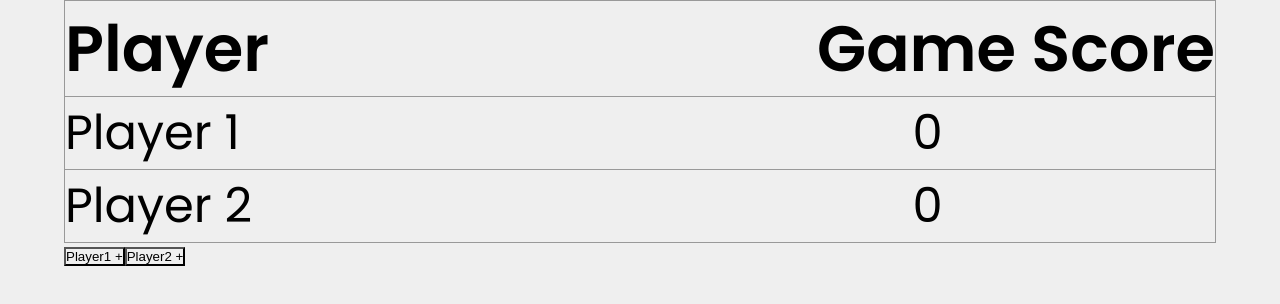
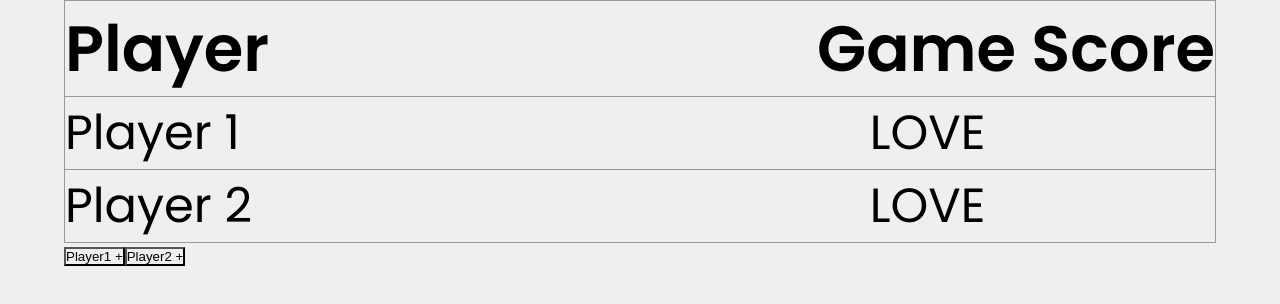
Before and after one commit to robertwilkinson-dev/jemison-sept-kata, a React (Create React App) app in the folder solutions/musa-yuksel/: page / in a window 1280 px wide. Shown: the top 304 px of the page. Built offline with nearby package versions, Linux system fonts and the light colour scheme; the HTML template or start-up script is replaced by a standard one.

Commit message:
Add deuce adv and winner

```diff
--- a/solutions/musa-yuksel/src/App.tsx
+++ b/solutions/musa-yuksel/src/App.tsx
@@ -14,18 +14,55 @@ function App() {
   };
   const [players, setPlayers] = React.useState([player1, player2]);
 
+  const isDeuce =
+    players[0].score >= 3 && players[0].score === players[1].score;
+
+  const [hasPlayerWon, setHasPlayerWon] = React.useState({
+    player1: false,
+    player2: false,
+  });
+
+  const [hasPlayerAdvantage, setHasPlayerAdvantage] = React.useState({
+    player1: false,
+    player2: false,
+  });
+
+  React.useEffect(() => {
+    if (players[0].score >= 4 && players[0].score - players[1].score === 1) {
+      setHasPlayerAdvantage((prev) => ({ player2: false, player1: true }));
+    }
+    if (players[1].score >= 4 && players[1].score - players[0].score === 1) {
+      setHasPlayerAdvantage((prev) => ({ player1: false, player2: true }));
+    }
+  }, [players]);
+
+  React.useEffect(() => {
+    if (players[0].score >= 4 && players[0].score - players[1].score >= 2) {
+      setHasPlayerWon((prev) => ({ ...prev, player1: true }));
+    }
+    if (players[1].score >= 4 && players[1].score - players[0].score >= 2) {
+      setHasPlayerWon((prev) => ({ ...prev, player2: true }));
+    }
+  }, [players]);
+
   const increasePlayer1Score = () => {
     setPlayers((prevPlayers) => {
       const [player1, player2] = prevPlayers;
-      return [{ ...player1, score: player1.score++ }, player2];
+      return [{ ...player1, score: player1.score + 1 }, player2];
     });
   };
 
   const increasePlayer2Score = () => {
     setPlayers((prevPlayers) => {
       const [player1, player2] = prevPlayers;
-      return [player1, { ...player2, score: player2.score++ }];
+      return [player1, { ...player2, score: player2.score + 1 }];
     });
+  };
+
+  const resetTheMatch = () => {
+    setPlayers([player1, player2]);
+    setHasPlayerWon({ player1: false, player2: false });
+    setHasPlayerAdvantage({ player1: false, player2: false });
   };
 
   return (
@@ -35,12 +72,28 @@ function App() {
         <li>Game Score</li>
       </ul>
 
-      <Scoreboard {...players[0]} />
-      <Scoreboard {...players[1]} />
+      <Scoreboard
+        {...players[0]}
+        isDeuce={isDeuce}
+        hasAdvantage={hasPlayerAdvantage.player1}
+        hasWon={hasPlayerWon.player1}
+      />
+      <Scoreboard
+        {...players[1]}
+        isDeuce={isDeuce}
+        hasAdvantage={hasPlayerAdvantage.player2}
+        hasWon={hasPlayerWon.player2}
+      />
 
       <div>
-        <button onClick={increasePlayer1Score}>Player1 +</button>
-        <button onClick={increasePlayer2Score}>Player2 +</button>
+        {hasPlayerWon.player1 || hasPlayerWon.player2 ? (
+          <button onClick={resetTheMatch}>NEW MATCH </button>
+        ) : (
+          <>
+            <button onClick={increasePlayer1Score}>Player1 +</button>
+            <button onClick={increasePlayer2Score}>Player2 +</button>
+          </>
+        )}
       </div>
     </section>
   );
--- a/solutions/musa-yuksel/src/components/scoreboard/Scoreboard.tsx
+++ b/solutions/musa-yuksel/src/components/scoreboard/Scoreboard.tsx
@@ -2,14 +2,34 @@ import React, { type FC } from 'react';
 import { IPlayer } from '../../interfaces/IPlayer';
 import styles from './Scoreboard.module.css';
 
-export const Scoreboard: FC<IPlayer> = ({ name, score }) => {
+interface ScoreboardProps extends IPlayer {
+  isDeuce: boolean;
+  hasWon: boolean;
+  hasAdvantage: boolean;
+}
+
+export const Scoreboard: FC<ScoreboardProps> = ({
+  name,
+  score,
+  isDeuce,
+  hasAdvantage,
+  hasWon,
+}) => {
   const boardScore =
-    score === 0 ? '0' : score === 1 ? '15' : score === 2 ? '30' : '40';
+    score === 0 ? 'LOVE' : score === 1 ? '15' : score === 2 ? '30' : '40';
 
   return (
     <ul className={styles.scoreboardContainer}>
       <li>{name}</li>
-      <li>{boardScore}</li>
+      <li>{`${
+        hasWon
+          ? 'WINNER'
+          : isDeuce
+          ? 'DEUCE'
+          : hasAdvantage
+          ? 'ADV'
+          : boardScore
+      }`}</li>
     </ul>
   );
 };
```
